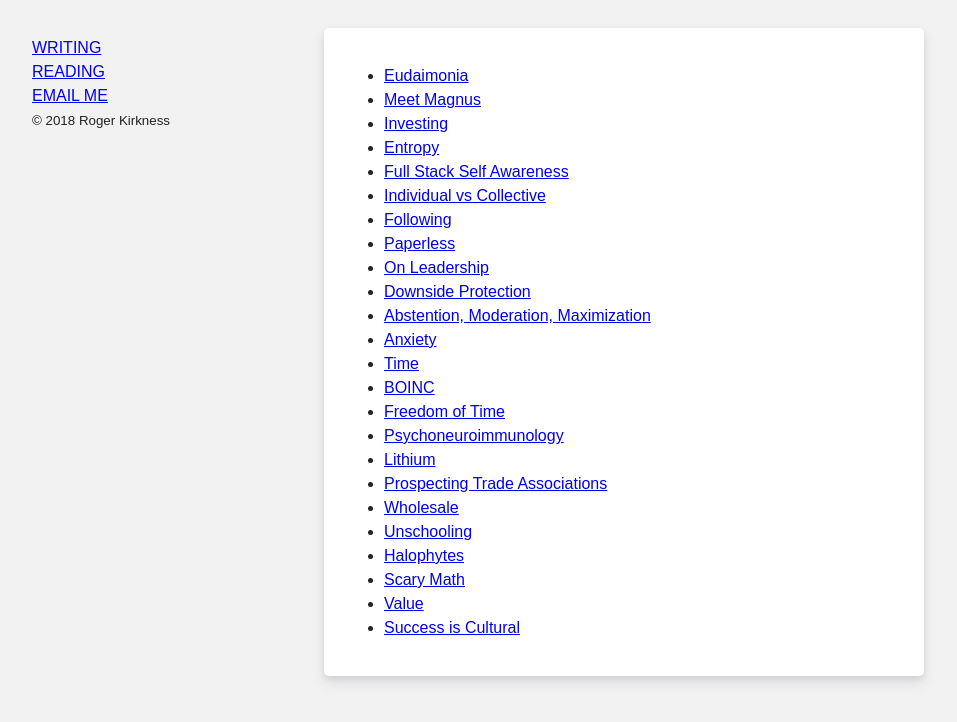
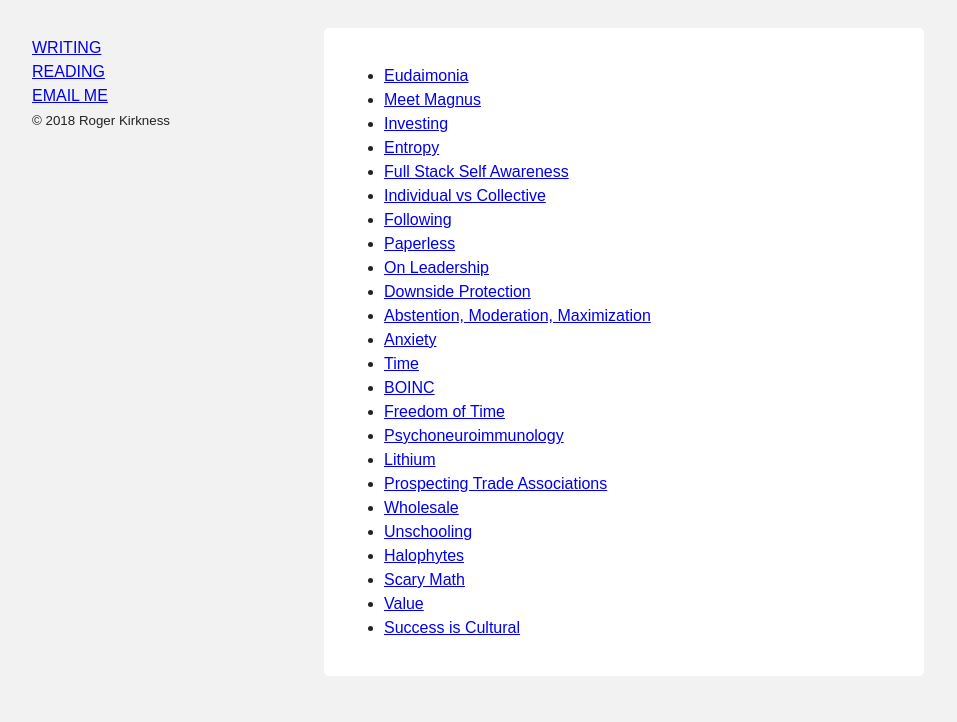
Before and after one commit to rogerkirkness/writing, a Jekyll site: the page built from index.html, in a window 1280 px wide. Shown: the top 722 px of the page, without its empty margins (16-973 px from the left). Built offline with Jekyll 4.4.1, drawn with Linux system fonts in a browser that asks for light colours.

Commit message:
Bump version to 1.1.2

```diff
--- a/_layouts/default.html
+++ b/_layouts/default.html
@@ -14,7 +14,7 @@
 		.right { float: right; }
 		html { color: #222222; background-color: #f2f2f2 }
 		body { line-height: 1.5; font-family: sans-serif; }
-		main { background-color: #FFFFFF; padding: 20px; border-radius: 5px; box-shadow: 0 7px 14px 0 rgba(50,50,93,.1), 0 3px 6px 0 rgba(0,0,0,.07); }
+		main { background-color: #FFFFFF; padding: 20px; border-radius: 5px; }
 	</style>
 </head>
 <body>
```
